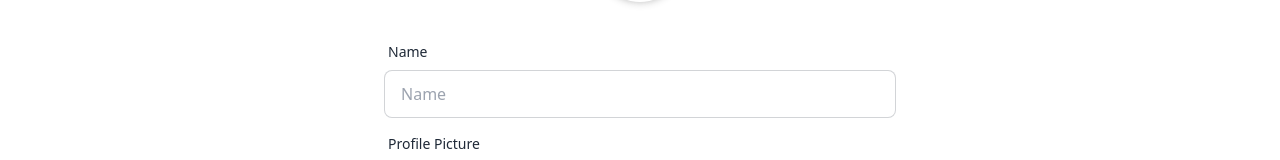
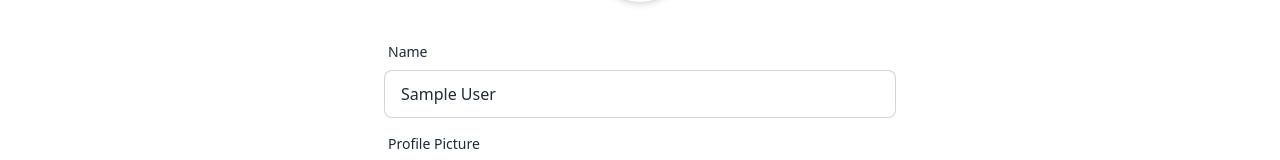
Before and after one commit to helloukey/vv-firebase-chat, a React (Create React App) app: page /profile in a window 1280 px wide. Shown: the part 240-400 px from the top of the page. Built offline with nearby package versions, Linux system fonts and the light colour scheme; no server answers; sample sign-in values are in the browser's storage.

Commit message:
default value for profile name if displayName available

```diff
--- a/src/components/Profile.tsx
+++ b/src/components/Profile.tsx
@@ -15,7 +15,7 @@ type User = {
 
 const Profile = (props: Props) => {
   const [user] = useAuthState(auth);
-  const [name, setName] = useState<string>(user?.displayName || "");
+  const [name, setName] = useState<string>("");
   const [image, setImage] = useState<File | null | undefined>(null);
   const [inputError, setInputError] = useState<string>("");
   const [uploadFile, uploading, , error] = useUploadFile();
@@ -70,6 +70,8 @@ const Profile = (props: Props) => {
 
     const success = await updateProfile(obj);
     if (success) {
+      setName("");
+      setImage(null);
       return redirect("/profile");
     }
   };
@@ -95,7 +97,7 @@ const Profile = (props: Props) => {
               setName(e.target.value)
             }
             maxLength={20}
-            defaultValue={name}
+            defaultValue={user?.displayName ? user.displayName : name}
           />
         </div>
         <div className="form-control w-full max-w-xs">
```
